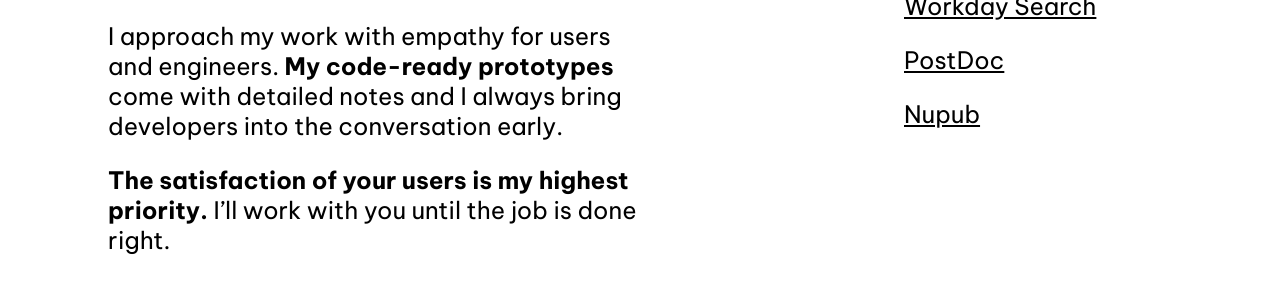
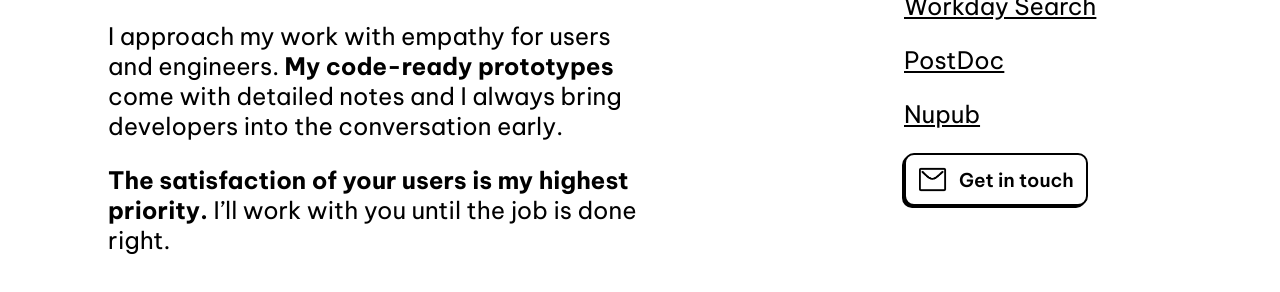
Before and after one commit to Brycce/brycce.github.io, a plain HTML site: page lander.html in a window 1280 px wide. Shown: the part 328-620 px from the top of the page. Drawn offline with Linux system fonts and the light colour scheme.

Commit message:
contact button

```diff
--- a/lander.css
+++ b/lander.css
@@ -1,6 +1,13 @@
 html{
     margin-left: 100px;
     margin-right: 100px;
+}
+
+.contact{
+    font-family: 'Be Vietnam Pro',  sans-serif;
+    font-size: 20px;
+    font-weight: 600;
+    text-decoration: none;
 }
 
 .wrapper{
--- a/lander.html
+++ b/lander.html
@@ -48,6 +48,25 @@
                     <p><a href="https://www.figma.com/proto/IJjRc3WePOgMZO2mnQOskr/SAGA?page-id=0%3A1&node-id=2%3A1568&viewport=-1200%2C662%2C0.22&scaling=contain&starting-point-node-id=2%3A1568&show-proto-sidebar=1">Workday Search</a></p>
                     <p><a href="https://www.figma.com/proto/JEyQtG4Ru0MX5sAFozU83Z/postdoc?page-id=0%3A1&node-id=332%3A396&viewport=-96%2C3426%2C0.16&scaling=scale-down-width&starting-point-node-id=35%3A6">PostDoc</a></p>
                     <p><a href="https://www.figma.com/proto/8RcIeI6wR1Fw6BEm0IO9vq/Nupub-Chakra?page-id=154%3A2&node-id=1502%3A29951&viewport=-91%2C1238%2C0.13&scaling=scale-down-width&starting-point-node-id=1502%3A29951">Nupub</a></p>
+                    <a class="contact" href="bryce.edwards@hotmail.com" style="
+                    box-sizing: border-box;
+
+                    /* Auto layout */
+
+                    display: flex;
+                    flex-direction: row;
+                    align-items: center;
+                    padding: 10px;
+                    gap: 10px;
+
+                    width: 184px;
+                    height: 53px;
+                    font-size: 19px;
+                    font-weight: 600px;
+                    background: #FFFFFF;
+                    border: 2px solid #000000;
+                    box-shadow: -2px 2px 0px #000000;
+                    border-radius: 10px;"> <img src="images/mail-icon.png" width="33px"> Get in touch</a>
             </div>
     </div>
 
```
